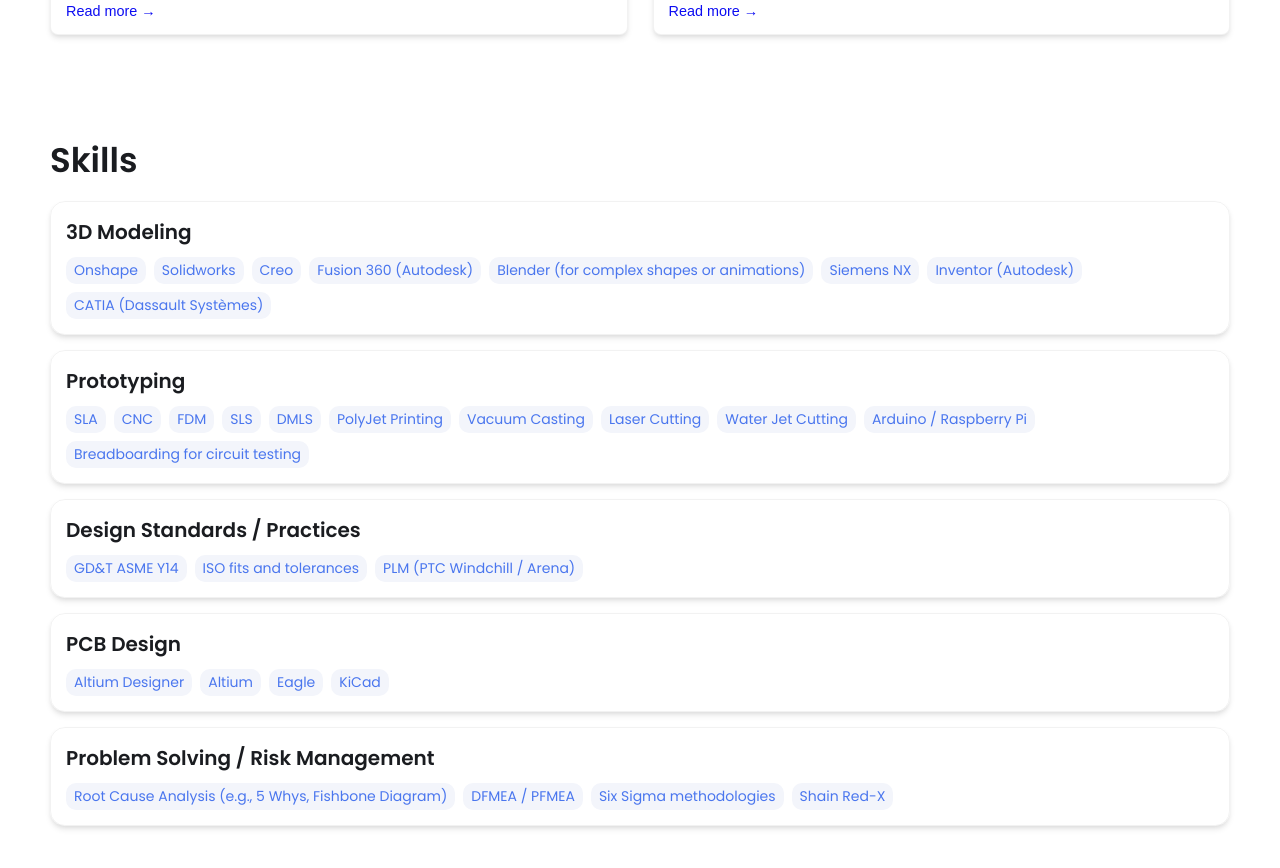
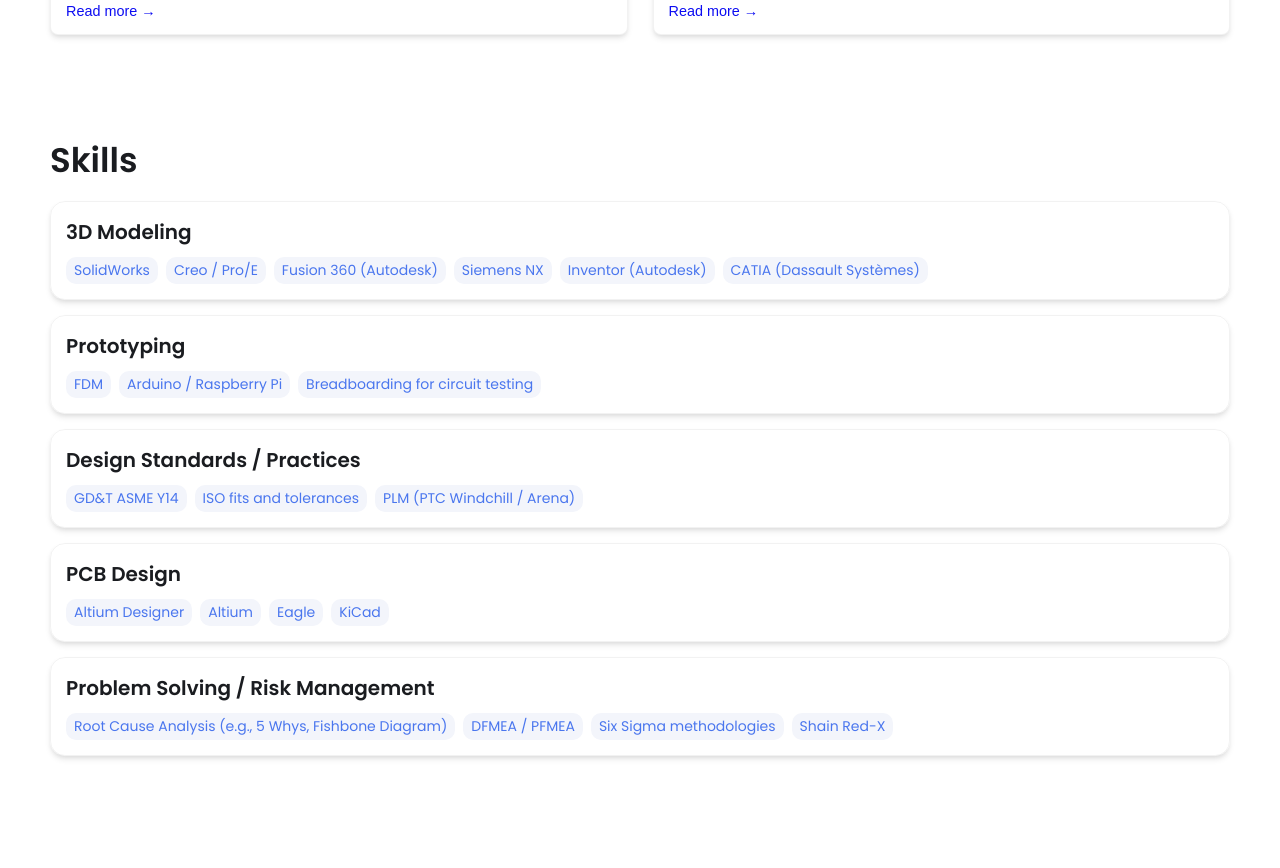
Before and after one commit to aricwei/aricwei.github.io, a Jekyll site: the page built from index.html, in a window 1280 px wide and 900 px high, scrolled down 1491 px. Shown: the top 868 px of the window. Built offline with Jekyll 4.4.1, drawn with Linux system fonts in a browser that asks for light colours; some of the changed text lies outside the part shown.

Commit message:
Update _config.yml

```diff
--- a/_config.yml
+++ b/_config.yml
@@ -7,13 +7,13 @@
 
 # Main Page Setup
 
-title: John Doe's Portfolio # This is what shows up in the tab of the browser
+title: Aric Wei's Portfolio # This is what shows up in the tab of the browser
 
 
 
 # Hero Section
-name: John Doe
-headline: headline message
+name: Aric Wei
+headline: Mechanical Engineer
 description: >- # dont remove this line. this will ignore all new lines until the next section
   Write an awesome intro and discuss your highlights and qualification. You can edit this
   line in _config.yml. It will appear in your document head meta (for
@@ -47,25 +47,15 @@ external-links:    # input only your own url slug. The icons with missing entrie
 skills:
   - category: 3D Modeling
     tools:
-    - Onshape
-    - Solidworks
-    - Creo
+    - SolidWorks
+    - Creo / Pro/E
     - Fusion 360 (Autodesk)
-    - Blender (for complex shapes or animations)
     - Siemens NX
     - Inventor (Autodesk)
     - CATIA (Dassault Systèmes)
   - category: Prototyping
     tools:
-    - SLA
-    - CNC
     - FDM
-    - SLS
-    - DMLS
-    - PolyJet Printing
-    - Vacuum Casting
-    - Laser Cutting
-    - Water Jet Cutting
     - Arduino / Raspberry Pi
     - Breadboarding for circuit testing
   - category: Design Standards / Practices
```
